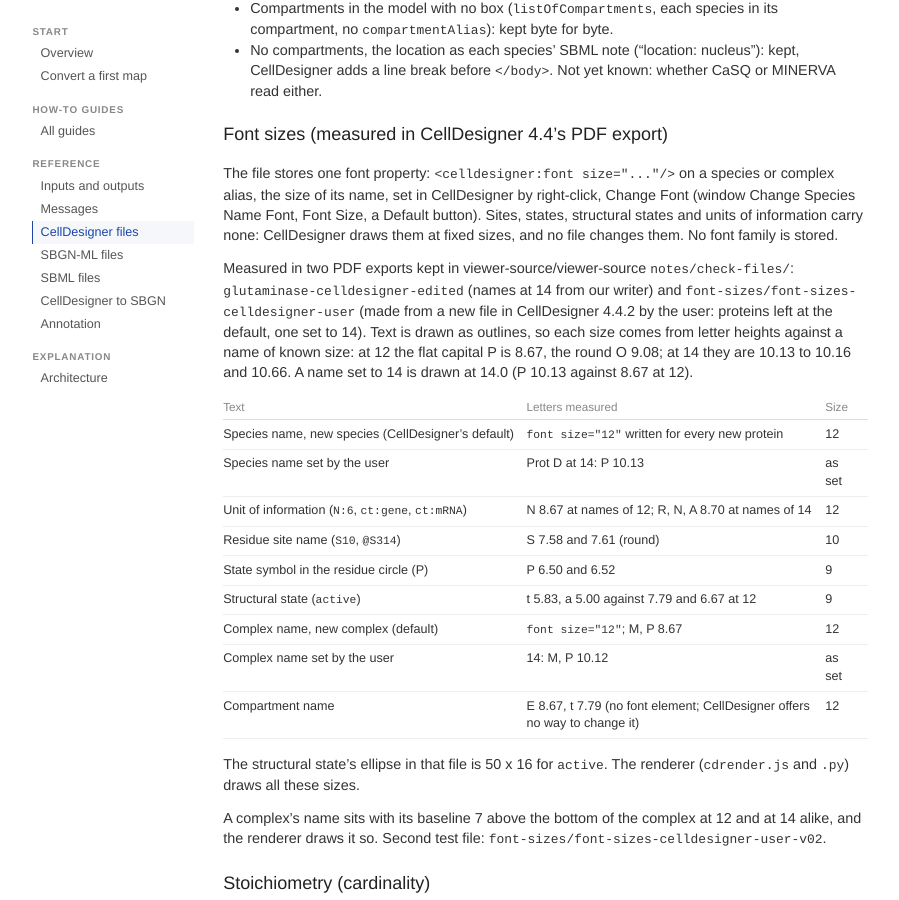
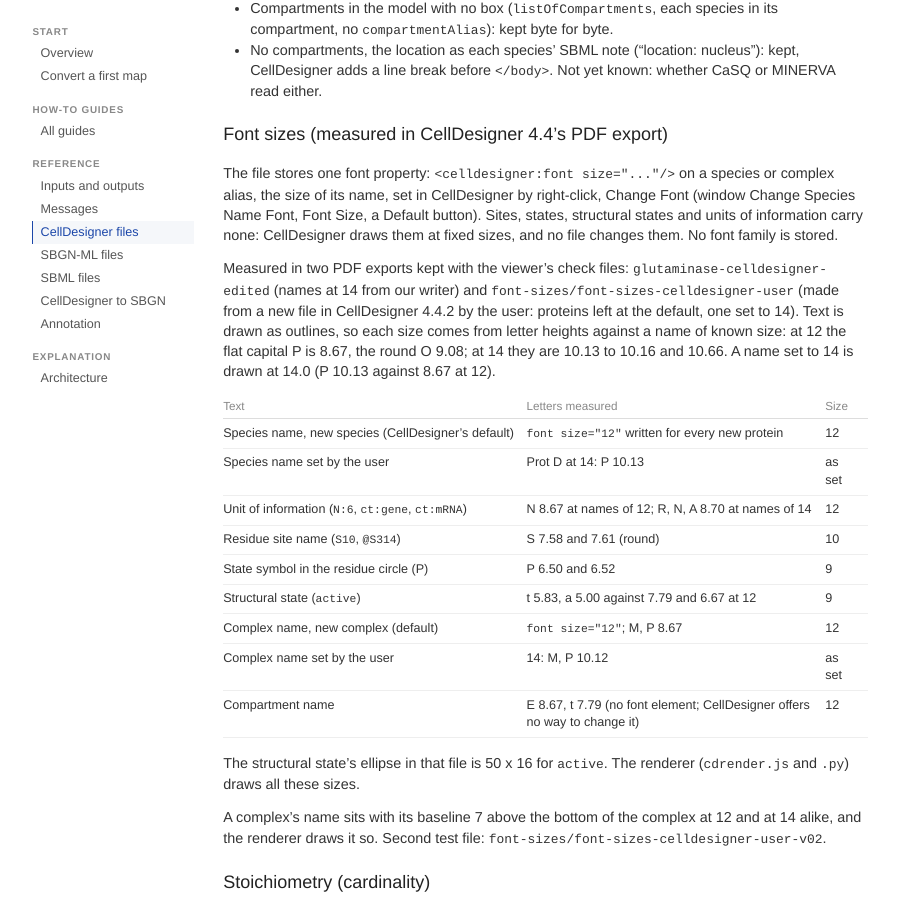
Before and after one commit to map-converter/map-converter.github.io, a Jekyll site: the page built from pages/converter-docs/celldesigner.md, in a window 1280 px wide and 900 px high, scrolled down 14285 px. Shown: the whole window, without its empty margins (190-1089 px from the left). Built offline with Jekyll 4.4.1, drawn with Linux system fonts in a browser that asks for light colours.

Commit message:
Converter docs: CellDesigner page names no private repository
Co-Authored-By: Claude Opus 5.5 <noreply@anthropic.com>
Claude-Session: https://claude.ai/code/session_01RZmt2PkyaWMU9HzTuohoKM

```diff
--- a/pages/converter-docs/celldesigner.md
+++ b/pages/converter-docs/celldesigner.md
@@ -727,7 +727,7 @@ name, set in CellDesigner by right-click, Change Font (window Change Species Nam
 Sites, states, structural states and units of information carry none: CellDesigner draws them at fixed sizes, and no
 file changes them. No font family is stored.
 
-Measured in two PDF exports kept in viewer-source/viewer-source `notes/check-files/`: `glutaminase-celldesigner-edited`
+Measured in two PDF exports kept with the viewer's check files: `glutaminase-celldesigner-edited`
 (names at 14 from our writer) and `font-sizes/font-sizes-celldesigner-user` (made from a new file in CellDesigner
 4.4.2 by the user: proteins left at the default, one set to 14). Text is drawn as outlines, so each size comes from
 letter heights against a name of known size: at 12 the flat capital P is 8.67, the round O 9.08; at 14 they are
```
